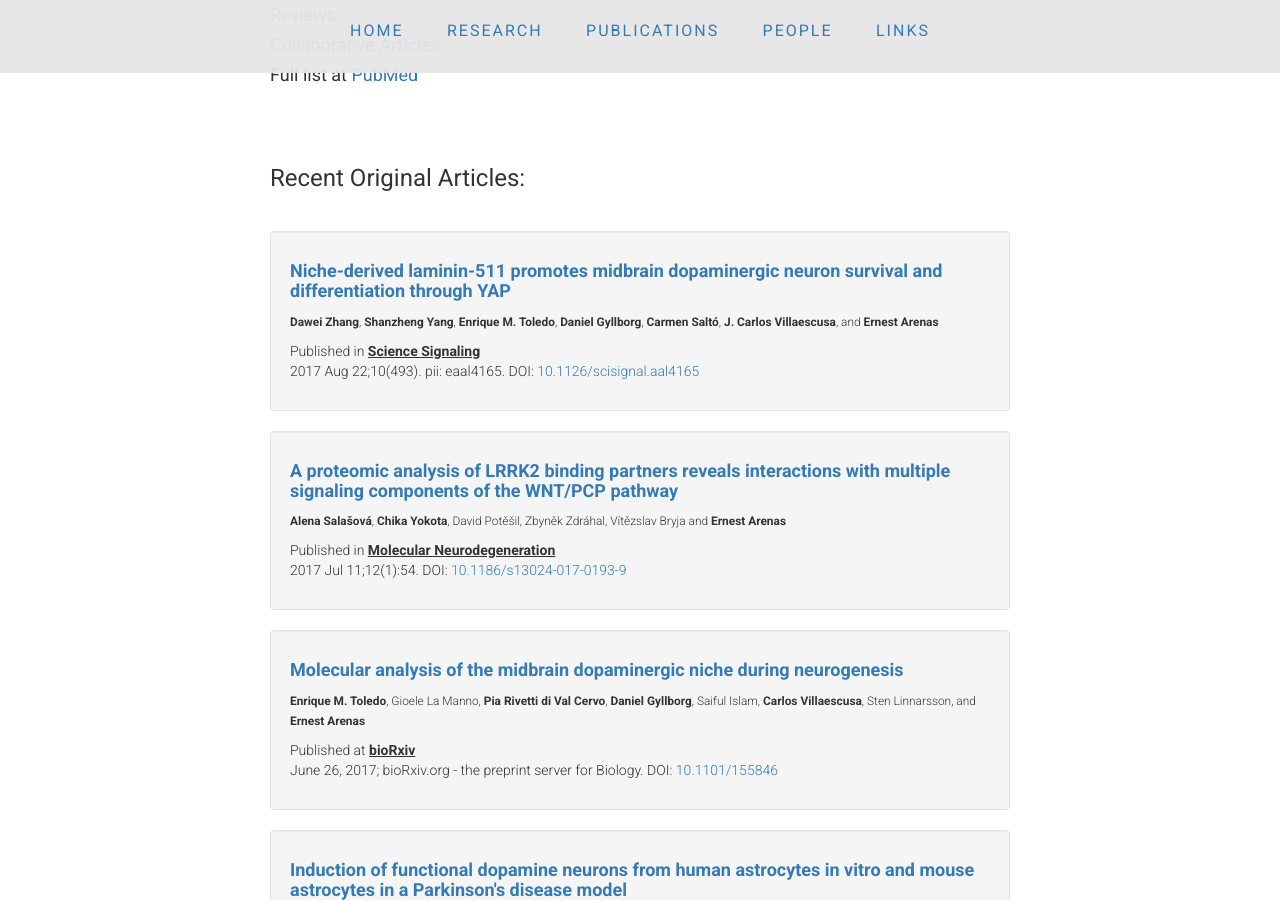
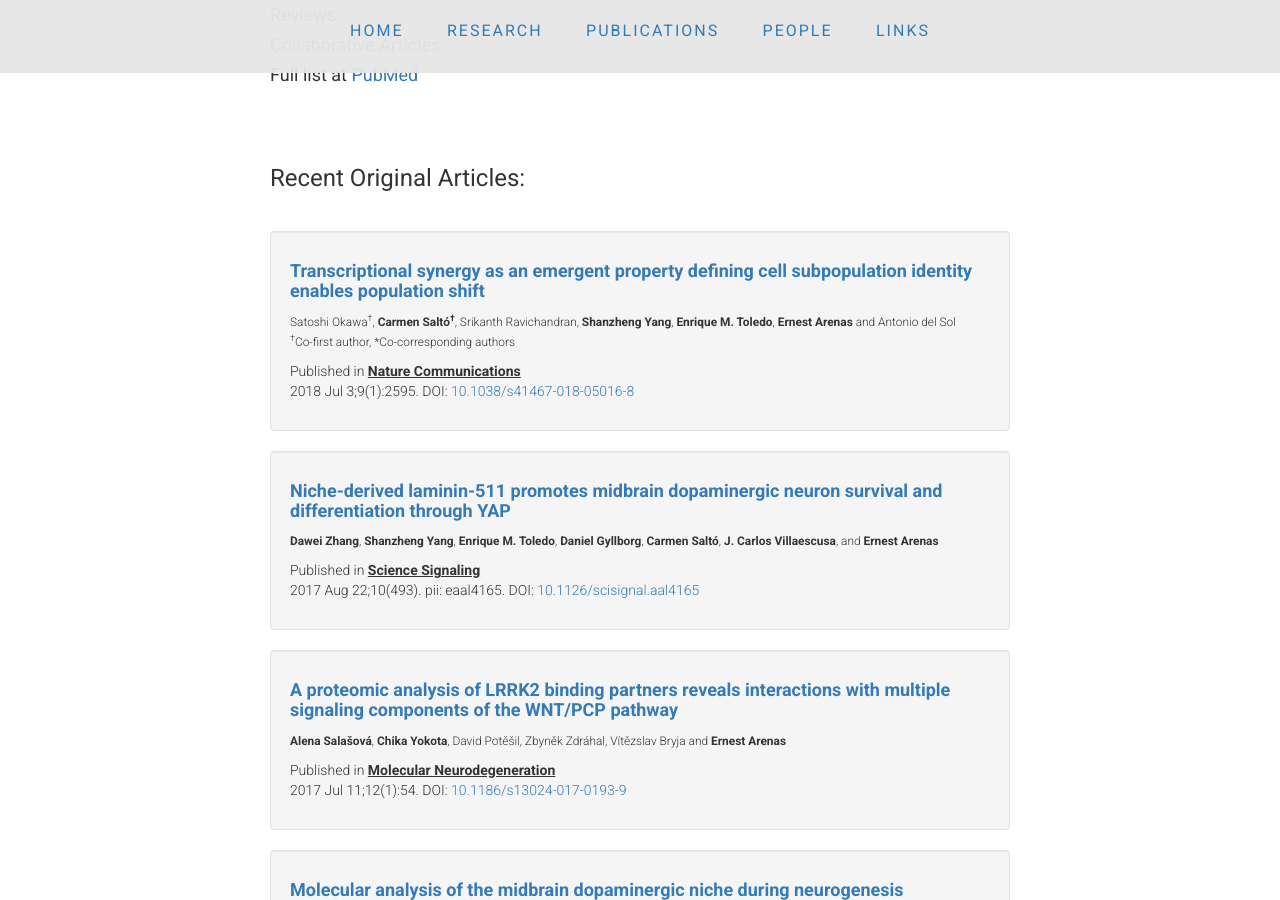
Before and after one commit to ArenasLab/arenaslab.github.io, a Jekyll site: the page publications/index.html, which Jekyll copies as it is, in a window 1280 px wide and 900 px high, scrolled down 450 px. Built offline with Jekyll 4.4.1, drawn with Linux system fonts in a browser that asks for light colours.

Commit message:
Update index.html

```diff
--- a/publications/index.html
+++ b/publications/index.html
@@ -89,6 +89,26 @@ ABOVE IS THE TEMPLATE TO ADD ADDITIONAL PUBLICATIONS -->
           <p>&nbsp;</p>
 
 <!-- START OF ORIGINAL ARTICLES -->
+
+	<div class="well">
+              <li class="media">
+                <div class="media-body">
+                  <h4><b><a href="https://www.ncbi.nlm.nih.gov/pubmed/29968757" target="_blank">Transcriptional synergy as an emergent property defining cell subpopulation identity enables population shift</a></b></h4>
+                  <p></p>
+                  <small>Satoshi Okawa<sup>&#8224;</sup>, <b>Carmen Saltó<sup>&#8224;</sup></b>, Srikanth Ravichandran, <b>Shanzheng Yang</b>, <b>Enrique M. Toledo</b>, <b>Ernest Arenas</b> and Antonio del Sol</small>
+
+                  <p><small><sup>&#8224;</sup>Co-first author, *Co-corresponding authors</small></p>
+                  <p></p>
+                  <p>Published in <strong><u>Nature Communications</u></strong><br>
+                  2018 Jul 3;9(1):2595. DOI: <a href="http://dx.doi.org/10.1038/s41467-018-05016-8" target="_blank">10.1038/s41467-018-05016-8</a></p>
+
+
+                </div>
+              </li>
+            </div>
+
+
+
 
 	    <div class="well">
               <li class="media">
```
